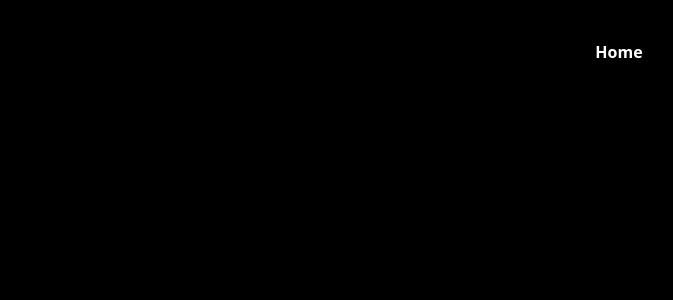
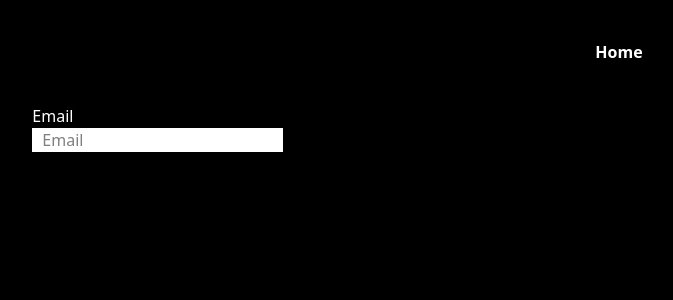
Before and after one commit to sarmadfaheem/api-integration, a React (Vite) app: page /users in a window 1280 px wide. Shown: the top 300 px of the page, without its empty margins (21-694 px from the left). Built offline with nearby package versions, Linux system fonts and the light colour scheme.

Commit message:
Make a user form using RHF

```diff
--- a/src/Components/Users.tsx
+++ b/src/Components/Users.tsx
@@ -2,7 +2,19 @@ import { Link } from "react-router-dom";
 import { useForm } from "react-hook-form";
 
 function Users() {
-  const { register } = useForm<{ email: string }>();
+  const UsersForm = useForm<{ email: string }>({
+    mode: "all",
+  });
+
+  const {
+    register,
+    formState: { errors },
+    handleSubmit,
+  } = UsersForm;
+
+  const onSubmit = () => {
+    console.log("Submitted");
+  };
 
   return (
     <div className="main-container">
@@ -11,7 +23,23 @@ function Users() {
           Home
         </Link>
       </div>
-      <input type="text" {...register("email")} />
+      <form onSubmit={handleSubmit(onSubmit)}>
+        <label className="text-white" htmlFor="email">
+          Email
+        </label>
+        <br />
+        <input
+          className="bg-white text-black px-2.5"
+          type="text"
+          placeholder="Email"
+          {...register("email", {
+            required: { value: true, message: "The email is Required" },
+            maxLength: { value: 10, message: "Too many characters" },
+          })}
+        />
+
+        <p className="text-white">{errors.email?.message}</p>
+      </form>
     </div>
   );
 }
```
